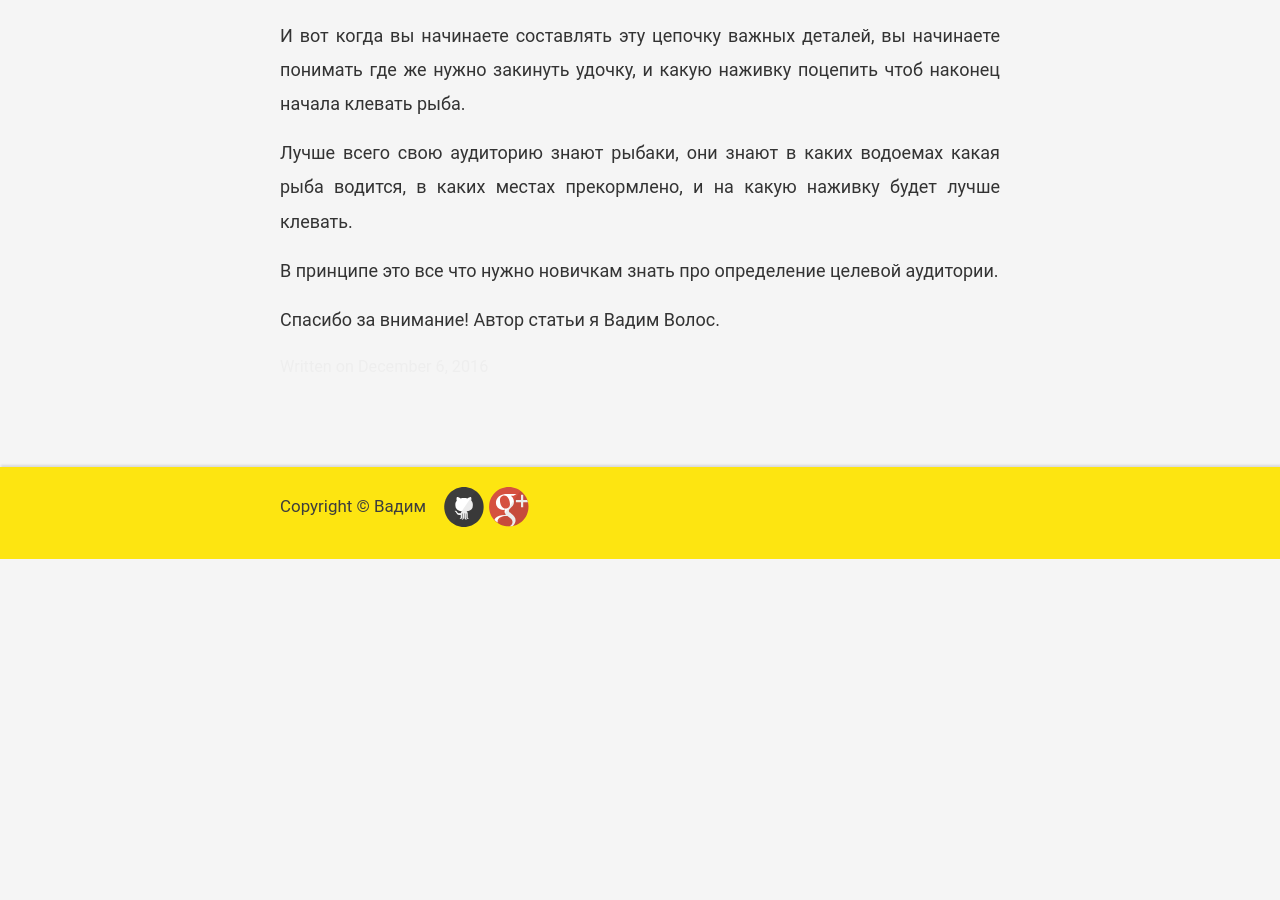
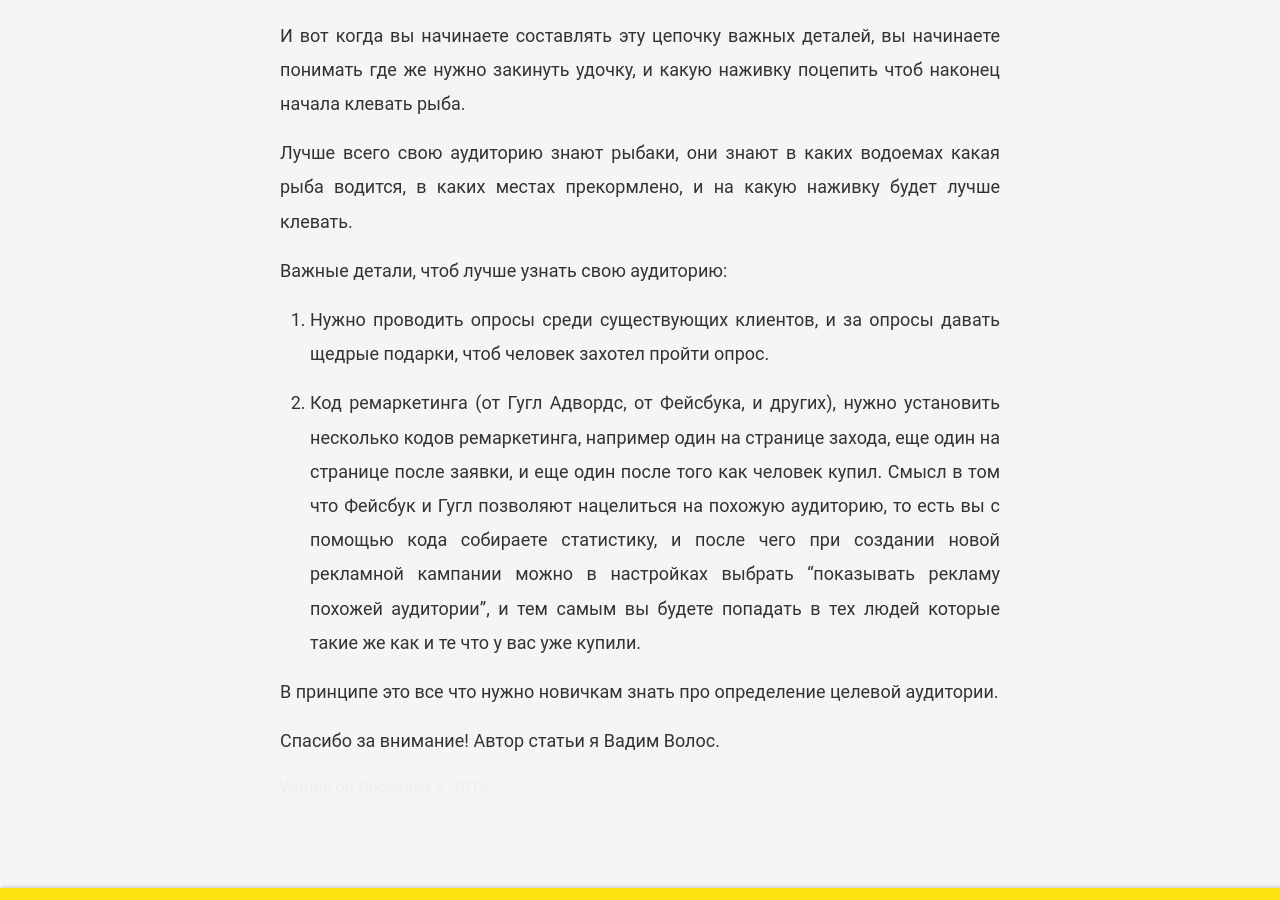
Before and after one commit to VadymVolos/vadymvolos.github.io, a Jekyll site: the page built from _posts/2016-12-06-zachem-opredelat-tselevuyu-auditoriyu.md, in a window 1280 px wide and 900 px high, scrolled down 1120 px. Built offline with Jekyll 4.4.1, drawn with Linux system fonts in a browser that asks for light colours; comment, search, counter and statistics services are not loaded; before the commit the page ends 1679 px from its top, so only the background shows below that.

Commit message:
Update 2016-12-06-zachem-opredelat-tselevuyu-auditoriyu.md

```diff
--- a/_posts/2016-12-06-zachem-opredelat-tselevuyu-auditoriyu.md
+++ b/_posts/2016-12-06-zachem-opredelat-tselevuyu-auditoriyu.md
@@ -27,6 +27,12 @@
 
 Лучше всего свою аудиторию знают рыбаки, они знают в каких водоемах какая рыба водится, в каких местах прекормлено, и на какую наживку будет лучше клевать.
 
+Важные детали, чтоб лучше узнать свою аудиторию:
+
+1. Нужно проводить опросы среди существующих клиентов, и за опросы давать щедрые подарки, чтоб человек захотел пройти опрос.
+
+2. Код ремаркетинга (от Гугл Адвордс, от Фейсбука, и других), нужно установить несколько кодов ремаркетинга, например один на странице захода, еще один на странице после заявки, и еще один после того как человек купил. Смысл в том что Фейсбук и Гугл позволяют нацелиться на похожую аудиторию, то есть вы с помощью кода собираете статистику, и после чего при создании новой рекламной кампании можно в настройках выбрать "показывать рекламу похожей аудитории", и тем самым вы будете попадать в тех людей которые такие же как и те что у  вас уже купили.
+
 В принципе это все что нужно новичкам знать про определение целевой аудитории.
 
 Спасибо за внимание!
```
